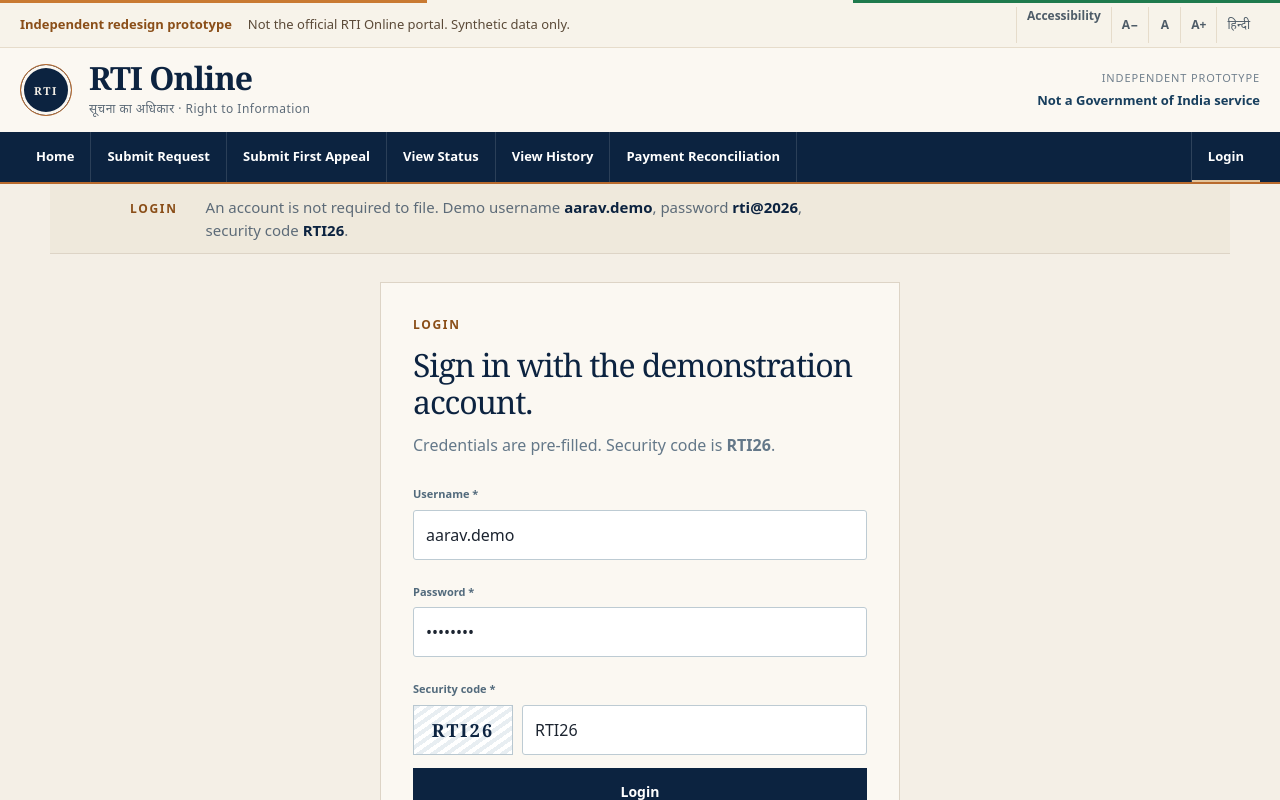
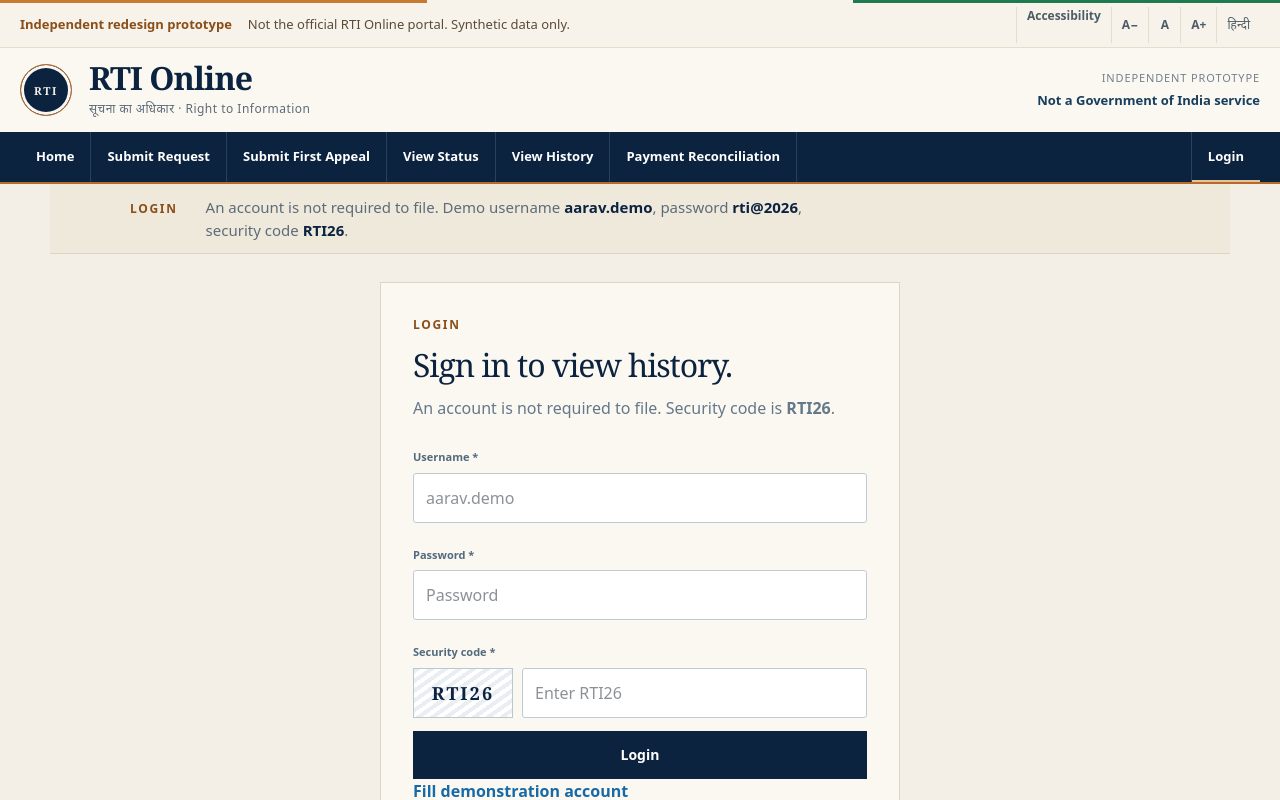
Before and after one commit to abhieq31/rti-gov, a Next.js app: page /login in a window 1280 px wide. Shown: the top 800 px of the page. Built offline with nearby package versions, Linux system fonts and the light colour scheme.

Commit message:
Open login as a blank form, like the official option
Username, password and RTI26 start empty. The demonstration account can still be filled from the page.

```diff
--- a/app/login/page.tsx
+++ b/app/login/page.tsx
@@ -3,8 +3,8 @@ import { PageShell } from '@/components/site-chrome';
 import { DemoLogin } from '@/components/workflows';
 
 export const metadata: Metadata = {
-  title: 'Citizen login with demonstration account | RTI Online prototype',
-  description: 'Sign in to the synthetic citizen account with username, password and security code.',
+  title: 'Login | RTI Online prototype',
+  description: 'Sign in with username, password and security code. An account is not required to file.',
 };
 
 export default function LoginPage() {
--- a/components/workflows.tsx
+++ b/components/workflows.tsx
@@ -825,9 +825,9 @@ export function PaymentReconciliation() {
 }
 
 export function DemoLogin() {
-  const [username, setUsername] = useState('aarav.demo'); const [password, setPassword] = useState('rti@2026'); const [security, setSecurity] = useState('RTI26'); const [error, setError] = useState('');
+  const [username, setUsername] = useState(''); const [password, setPassword] = useState(''); const [security, setSecurity] = useState(''); const [error, setError] = useState('');
   const login = () => { if (username === 'aarav.demo' && password === 'rti@2026' && security.toUpperCase() === 'RTI26') { storeValue('rti-gov-demo-user', 'aarav'); window.location.href = '/history'; } else setError('Use the demonstration username, password and security code RTI26.'); };
-  return <div className="login-card"><span className="step-label">Login</span><h2>Sign in with the demonstration account.</h2><p>Credentials are pre-filled. Security code is <b>RTI26</b>.</p><label><span>Username *</span><input autoComplete="username" value={username} onChange={(event) => setUsername(event.target.value)} /></label><label><span>Password *</span><input autoComplete="current-password" type="password" value={password} onChange={(event) => setPassword(event.target.value)} /></label><label><span>Security code *</span><div className="captcha-row"><b>RTI26</b><input value={security} onChange={(event) => setSecurity(event.target.value)} placeholder="Enter RTI26"/></div></label>{error && <p className="form-error" role="alert">{error}</p>}<button className="button-primary" onClick={login} type="button">Login</button><a className="login-history-link" href="/history">Forgot credentials? Open Aarav’s history →</a></div>;
+  return <div className="login-card"><span className="step-label">Login</span><h2>Sign in to view history.</h2><p>An account is not required to file. Security code is <b>RTI26</b>.</p><label><span>Username *</span><input autoComplete="username" value={username} onChange={(event) => setUsername(event.target.value)} placeholder="aarav.demo" /></label><label><span>Password *</span><input autoComplete="current-password" type="password" value={password} onChange={(event) => setPassword(event.target.value)} placeholder="Password" /></label><label><span>Security code *</span><div className="captcha-row"><b>RTI26</b><input value={security} onChange={(event) => setSecurity(event.target.value)} placeholder="Enter RTI26"/></div></label>{error && <p className="form-error" role="alert">{error}</p>}<button className="button-primary" onClick={login} type="button">Login</button><button className="text-button" onClick={() => { setUsername('aarav.demo'); setPassword('rti@2026'); setSecurity('RTI26'); setError(''); }} type="button">Fill demonstration account</button><a className="login-history-link" href="/history">View history without login →</a></div>;
 }
 
 export function FeedbackForm() {
```
